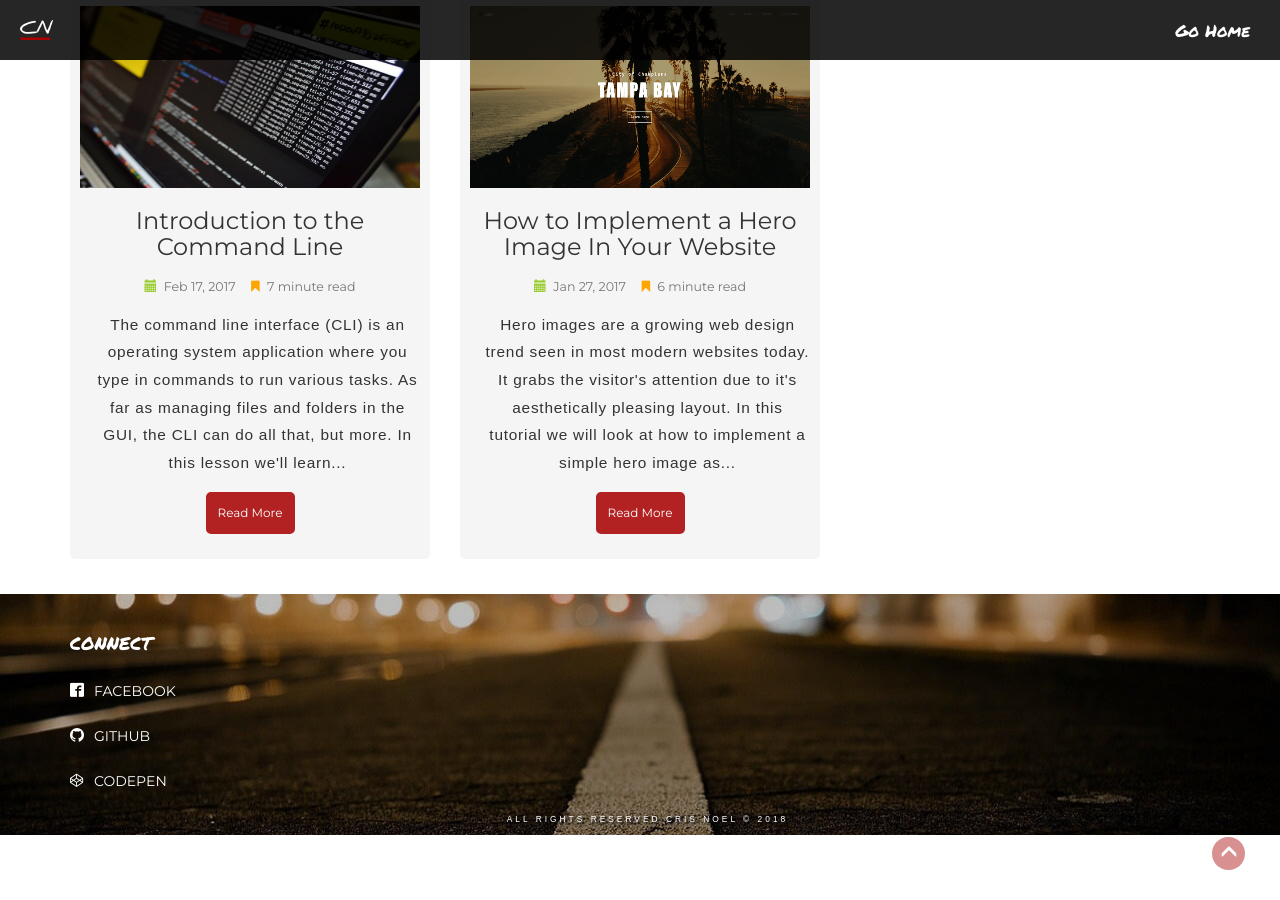
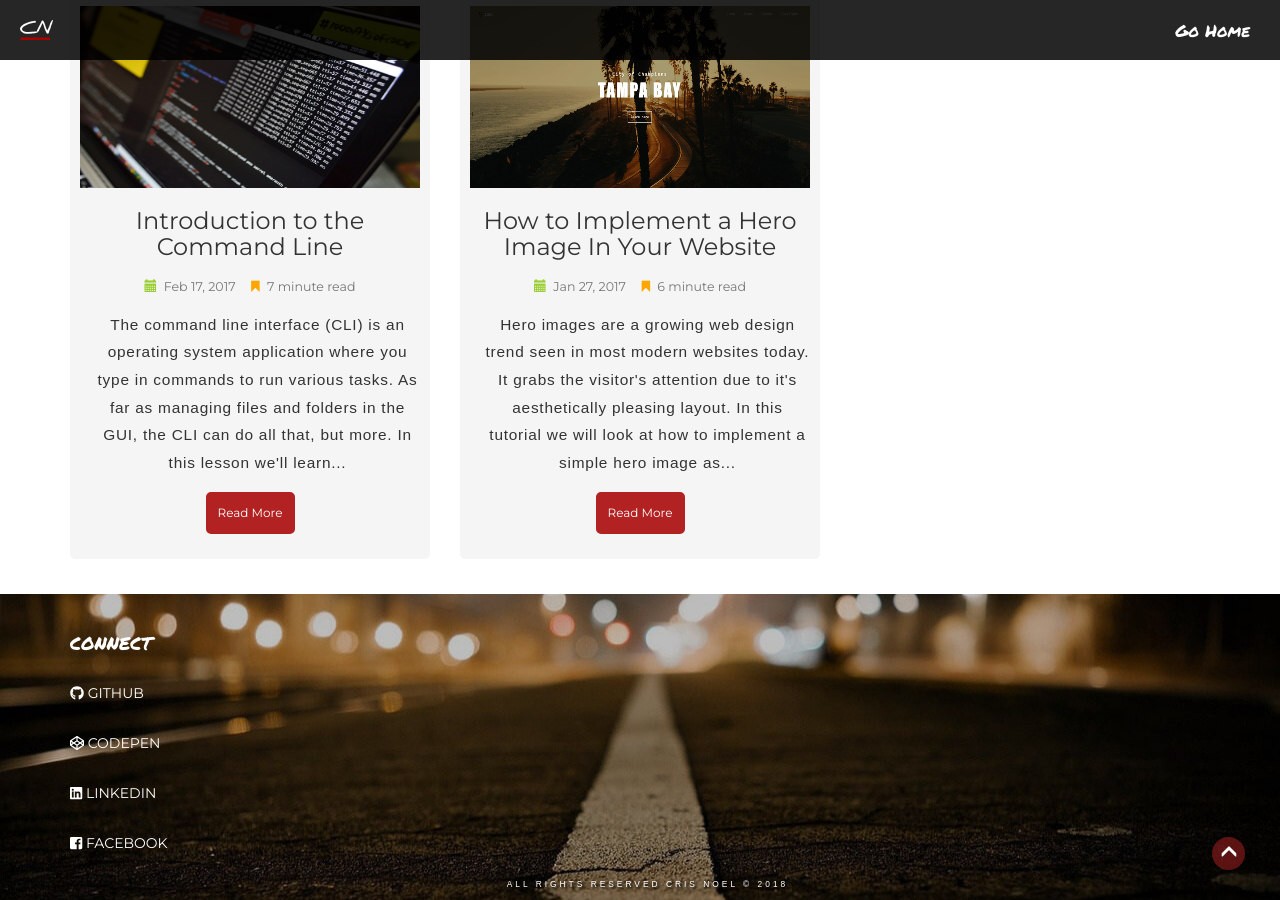
Before and after one commit to crisnoel12/crisnoel12.github.io, a Jekyll site: the page built from blog/index.html, in a window 1280 px wide and 900 px high, scrolled down 832 px. Built offline with Jekyll 4.4.1, drawn with Linux system fonts in a browser that asks for light colours; nearby versions of some CDN libraries; some web fonts are replaced; the list of posts is cut into pages by our own code.

Commit message:
used fontawesome icons in footer

```diff
--- a/_includes/_footer.html
+++ b/_includes/_footer.html
@@ -4,9 +4,10 @@
         <div class="row">
             <div class="col-md-4 social">
                 <h4 class="heading-font">CONNECT</h4>
-                <a target="_blank" href="https://facebook.com/{{ site.facebook_username }}" class="icon-facebook2">FACEBOOK</a>
-                <a target="_blank" href="https://github.com/{{ site.github_username }}" class="icon-github">GITHUB</a>
-                <a target="_blank" href="https://codepen.io/{{ site.codepen_username }}" class="icon-codepen">CODEPEN</a>
+                <a target="_blank" href="https://github.com/{{ site.github_username }}"><i class="fab fa-github"></i> GITHUB</a>
+                <a target="_blank" href="https://codepen.io/{{ site.codepen_username }}"><i class="fab fa-codepen"></i> CODEPEN</a>
+                <a target="_blank" href="https://codepen.io/{{ site.codepen_username }}"><i class="fab fa-linkedin"></i> LINKEDIN</a>
+                <a target="_blank" href="https://facebook.com/{{ site.facebook_username }}"><i class="fab fa-facebook-square"></i> FACEBOOK</a>
             </div>
         </div>
     </div>
```
